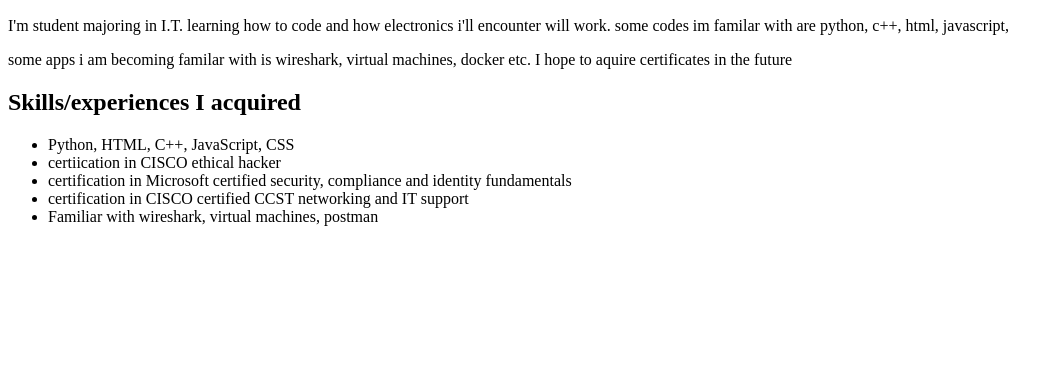
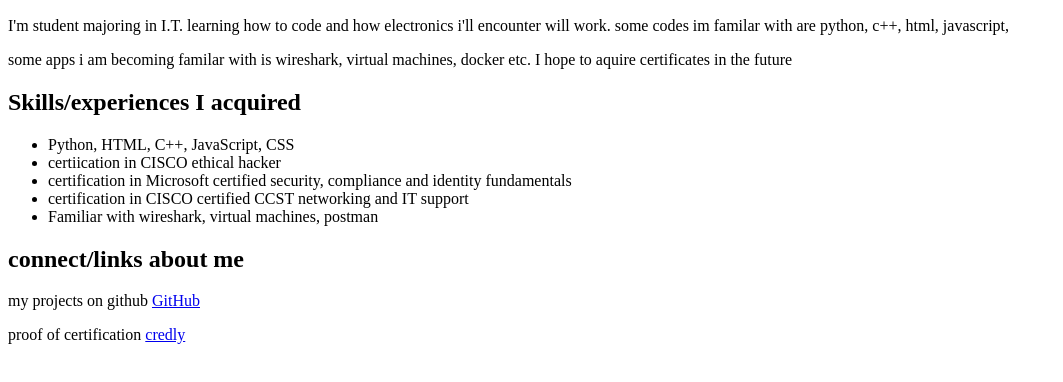
Before and after one commit to javierMorann/javierMorann.github.io, a plain HTML site: page index.html in a window 1280 px wide. Shown: the part 136-518 px from the top of the page, without its empty margins (0-1063 px from the left). Drawn offline with Linux system fonts and the light colour scheme.

Commit message:
links
two links

```diff
--- a/index.html
+++ b/index.html
@@ -18,7 +18,9 @@
         <li>certification in CISCO certified CCST networking and IT support</li>
         <li>Familiar with wireshark, virtual machines, postman</li>
     </ul>
-
+    <h2>connect/links about me</h2>
+    <p>my projects on github <a href="https://github.com/javierMorann">GitHub</a></p>
+    <p>proof of certification <a href="https://www.credly.com/users/javier-moran-montalvo">credly</a></p>
 
         </body>
 
```
